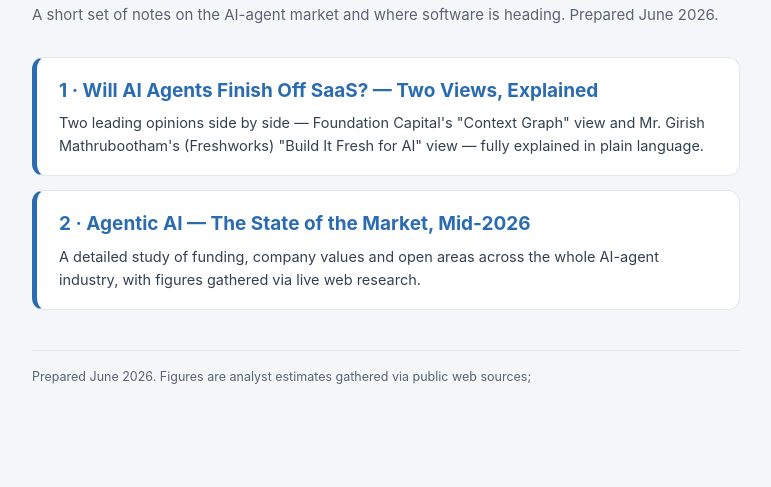
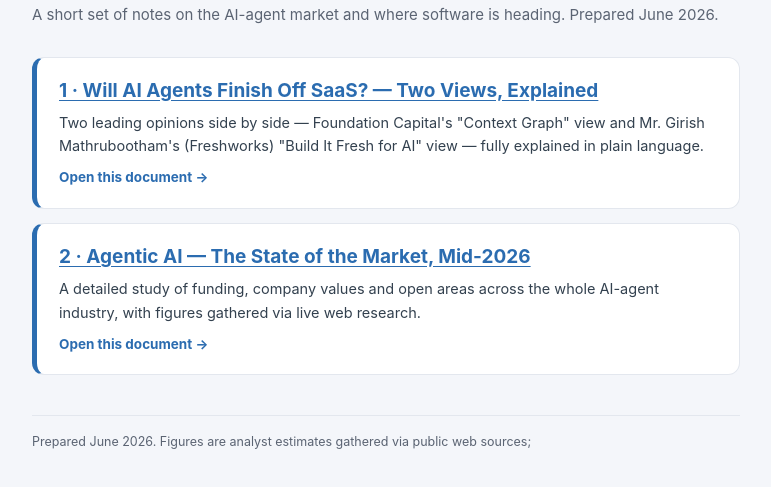
Before and after one commit to samuelgnanapaul34/market-research, a plain HTML site: page index.html in a window 1280 px wide. Shown: the part 141-628 px from the top of the page, without its empty margins (254-1025 px from the left). Drawn offline with Linux system fonts and the light colour scheme.

Commit message:
Make doc links clearly clickable

```diff
--- a/index.html
+++ b/index.html
@@ -14,12 +14,14 @@
         letter-spacing:.08em;padding:4px 10px;border-radius:4px;text-transform:uppercase}
   h1{font-size:30px;margin:14px 0 6px;letter-spacing:-.01em}
   .sub{color:var(--muted);font-size:15px;margin-bottom:30px}
-  a.cardlink{display:block;text-decoration:none;color:inherit;background:var(--card);
+  a.cardlink{display:block;text-decoration:none;color:inherit;background:var(--card);cursor:pointer;
     border:1px solid var(--line);border-left:5px solid var(--accent);border-radius:12px;
-    padding:18px 22px;margin:14px 0;transition:box-shadow .15s ease,transform .15s ease}
-  a.cardlink:hover{box-shadow:0 10px 26px rgba(0,0,0,.08);transform:translateY(-2px)}
-  .t{font-size:19px;font-weight:700;color:var(--accent)}
+    padding:18px 22px;margin:14px 0;transition:box-shadow .15s ease,transform .15s ease,border-color .15s ease}
+  a.cardlink:hover{box-shadow:0 10px 26px rgba(0,0,0,.10);transform:translateY(-2px);border-color:var(--accent)}
+  .t{font-size:19px;font-weight:700;color:var(--accent);text-decoration:underline;text-underline-offset:3px}
   .d{font-size:14.5px;color:#33414f;margin-top:5px}
+  .go{display:inline-block;margin-top:10px;font-size:13.5px;font-weight:700;color:var(--accent)}
+  a.cardlink:hover .go{text-decoration:underline}
   footer{margin-top:40px;border-top:1px solid var(--line);padding-top:16px;font-size:12.5px;color:var(--muted)}
 </style>
 </head>
@@ -32,11 +34,13 @@
   <a class="cardlink" href="saas-agents-two-theses.html">
     <div class="t">1 · Will AI Agents Finish Off SaaS? — Two Views, Explained</div>
     <div class="d">Two leading opinions side by side — Foundation Capital's "Context Graph" view and Mr. Girish Mathrubootham's (Freshworks) "Build It Fresh for AI" view — fully explained in plain language.</div>
+    <span class="go">Open this document →</span>
   </a>
 
   <a class="cardlink" href="agentic-ai-deep-research-2026.html">
     <div class="t">2 · Agentic AI — The State of the Market, Mid-2026</div>
     <div class="d">A detailed study of funding, company values and open areas across the whole AI-agent industry, with figures gathered via live web research.</div>
+    <span class="go">Open this document →</span>
   </a>
 
   <footer>Prepared June 2026. Figures are analyst estimates gathered via public web sources; </footer>
```
